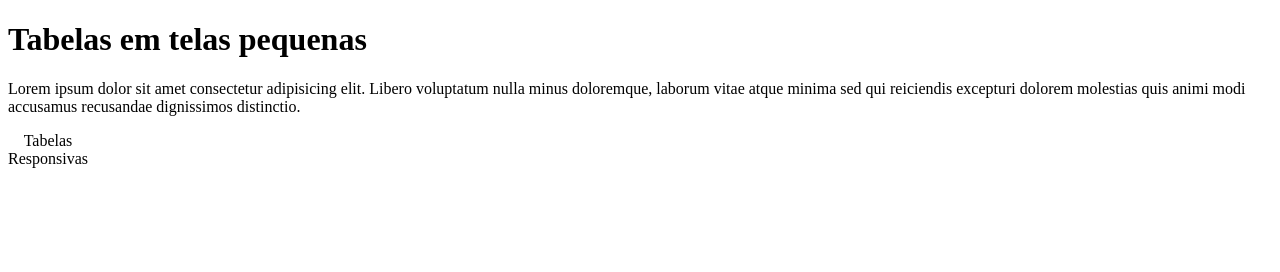
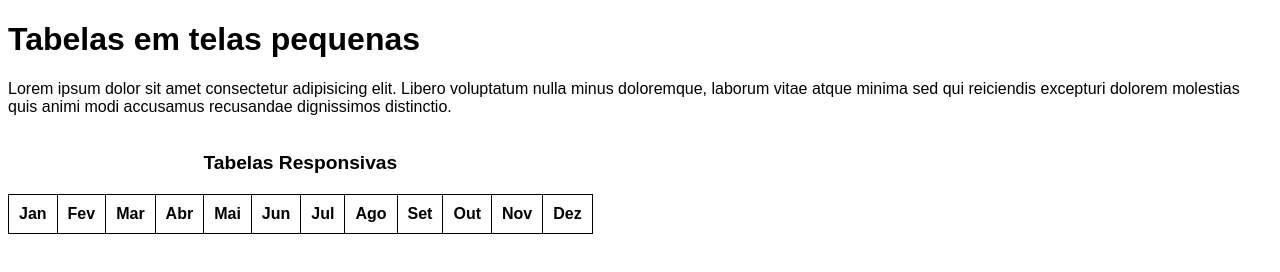
Before and after one commit to Mr-Kobayash/HTML-CSS, a plain HTML site: page exercicios/ex023/tabela06.html in a window 1280 px wide. Drawn offline with Linux system fonts and the light colour scheme.

Commit message:
Update tabela06.html

```diff
--- a/exercicios/ex023/tabela06.html
+++ b/exercicios/ex023/tabela06.html
@@ -5,14 +5,63 @@
     <meta name="viewport" content="width=device-width, initial-scale=1.0">
     <title>Tabelas responsivas</title>
 </head>
+
+
+    <style>
+
+        body {
+            font-family: Arial, Helvetica, sans-serif;
+        }
+
+        table {
+            border-collapse: collapse;
+        }
+
+        caption {
+            font-size: 1.2em;
+            font-weight: bolder;
+            padding: 20px;
+        }
+
+        th, td {
+            border: 1px solid black;
+            padding: 10px;
+        }
+
+        tr:nth-child(even){
+            background-color: rgba(rgb(228, 228, 228));
+        }
+
+        #container {
+            overflow-x: auto;
+        }
+        </style>
 <body>
 
     <h1>Tabelas em telas pequenas</h1>
     <p>Lorem ipsum dolor sit amet consectetur adipisicing elit. Libero voluptatum nulla minus doloremque, laborum vitae atque minima sed qui reiciendis excepturi dolorem molestias quis animi modi accusamus recusandae dignissimos distinctio.</p>
 
-    <table>
-        <caption>Tabelas Responsivas</caption>
-    </table>
+    <div id="container">
+        <table>
+            <caption>Tabelas Responsivas</caption>
+            <thead>
+                <tr>
+                    <th>Jan</th>
+                    <th>Fev</th>
+                    <th>Mar</th>
+                    <th>Abr</th>
+                    <th>Mai</th>
+                    <th>Jun</th>
+                    <th>Jul</th>
+                    <th>Ago</th>
+                    <th>Set</th>
+                    <th>Out</th>
+                    <th>Nov</th>
+                    <th>Dez</th>
+                </tr>
+            </thead>
+        </table>
+    </div>
 
 </body>
 </html>
```
